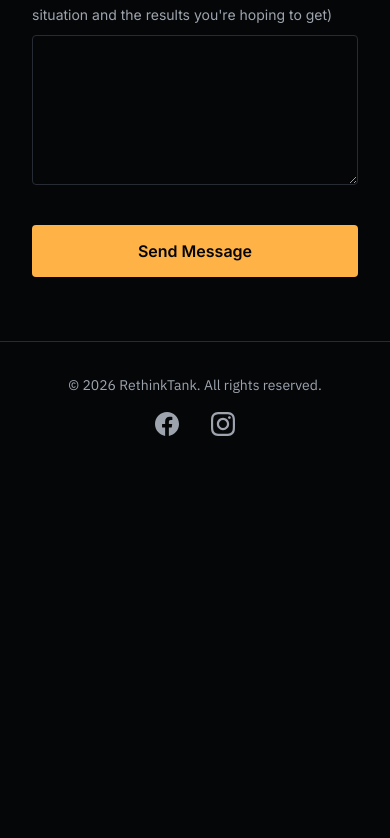
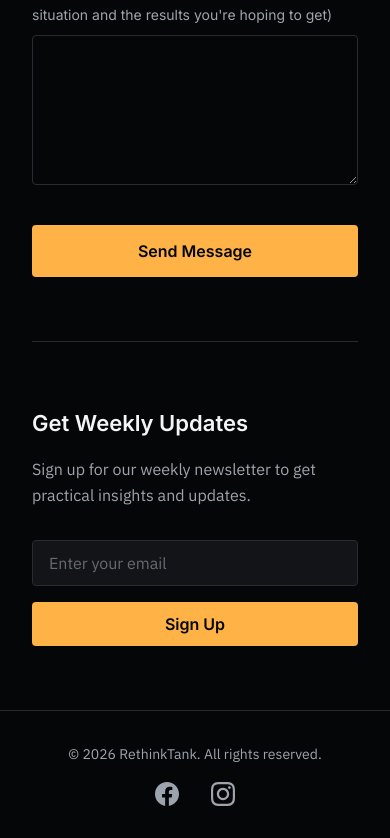
Before and after one commit to MadZen007/therethinktank-org, a Next.js app: page / in a window 390 px wide. Shown: the part 11056-11894 px from the top of the page. Before the commit the page ends 11524 px from the top, so only its background shows below. Built offline with nearby package versions, Linux system fonts and the light colour scheme.

Commit message:
Add newsletter signup form with email notifications

```diff
--- /dev/null
+++ b/app/api/newsletter/route.ts
@@ -0,0 +1,89 @@
+import { NextRequest, NextResponse } from 'next/server'
+import { Resend } from 'resend'
+
+const resend = new Resend(process.env.RESEND_API_KEY)
+
+export async function POST(request: NextRequest) {
+  try {
+    const body = await request.json()
+    const { email } = body
+
+    // Basic validation
+    if (!email) {
+      return NextResponse.json(
+        { error: 'Email is required' },
+        { status: 400 }
+      )
+    }
+
+    // Email validation
+    const emailRegex = /^[^\s@]+@[^\s@]+\.[^\s@]+$/
+    if (!emailRegex.test(email)) {
+      return NextResponse.json(
+        { error: 'Invalid email address' },
+        { status: 400 }
+      )
+    }
+
+    // Check if Resend API key is configured
+    if (!process.env.RESEND_API_KEY) {
+      console.error('RESEND_API_KEY is not configured')
+      return NextResponse.json(
+        { error: 'Email service is not configured' },
+        { status: 500 }
+      )
+    }
+
+    // Get recipient email from environment variable
+    const recipientEmail = process.env.CONTACT_EMAIL || 'madzenejk@gmail.com'
+    const fromEmail = process.env.RESEND_FROM_EMAIL || `onboarding@resend.dev`
+
+    // Send notification email to you about the new signup
+    const { data, error } = await resend.emails.send({
+      from: fromEmail,
+      to: [recipientEmail],
+      subject: `New Newsletter Signup: ${email}`,
+      html: `
+        <h2>New Newsletter Signup</h2>
+        <p><strong>Email:</strong> ${email}</p>
+        <p><strong>Signed up at:</strong> ${new Date().toLocaleString()}</p>
+        <hr>
+        <p><small>Add this email to your newsletter list to ensure they receive weekly updates.</small></p>
+      `,
+      text: `
+New Newsletter Signup
+
+Email: ${email}
+Signed up at: ${new Date().toLocaleString()}
+
+---
+Add this email to your newsletter list to ensure they receive weekly updates.
+      `,
+    })
+
+    if (error) {
+      console.error('Resend error:', error)
+      return NextResponse.json(
+        { error: 'Failed to process signup' },
+        { status: 500 }
+      )
+    }
+
+    console.log('Newsletter signup notification sent:', data)
+
+    // TODO: In the future, you could also add the email to Resend's Audience
+    // or a database here for automated newsletter sending
+
+    return NextResponse.json(
+      { message: 'Successfully signed up for newsletter' },
+      { status: 200 }
+    )
+  } catch (error) {
+    console.error('Error processing newsletter signup:', error)
+    const errorMessage = error instanceof Error ? error.message : 'Unknown error'
+    return NextResponse.json(
+      { error: 'Internal server error', details: errorMessage },
+      { status: 500 }
+    )
+  }
+}
--- a/app/components/ContactForm.tsx
+++ b/app/components/ContactForm.tsx
@@ -8,8 +8,11 @@ export default function ContactForm() {
     email: '',
     message: '',
   })
+  const [newsletterEmail, setNewsletterEmail] = useState('')
   const [status, setStatus] = useState<'idle' | 'loading' | 'success' | 'error'>('idle')
   const [statusMessage, setStatusMessage] = useState('')
+  const [newsletterStatus, setNewsletterStatus] = useState<'idle' | 'loading' | 'success' | 'error'>('idle')
+  const [newsletterMessage, setNewsletterMessage] = useState('')
 
   const handleChange = (e: React.ChangeEvent<HTMLInputElement | HTMLTextAreaElement>) => {
     const { name, value } = e.target
@@ -48,6 +51,7 @@ export default function ContactForm() {
   }
 
   return (
+    <>
     <form className="contact-form" onSubmit={handleSubmit}>
       {statusMessage && (
         <div className={`form-message ${status}`}>
@@ -100,5 +104,67 @@ export default function ContactForm() {
         {status === 'loading' ? 'Sending...' : 'Send Message'}
       </button>
     </form>
+
+    {/* Newsletter Signup Section */}
+    <div className="newsletter-signup">
+      <h3>Get Weekly Updates</h3>
+      <p>Sign up for our weekly newsletter to get practical insights and updates.</p>
+      <form
+        className="newsletter-form"
+        onSubmit={async (e) => {
+          e.preventDefault()
+          setNewsletterStatus('loading')
+          setNewsletterMessage('')
+
+          try {
+            const response = await fetch('/api/newsletter', {
+              method: 'POST',
+              headers: {
+                'Content-Type': 'application/json',
+              },
+              body: JSON.stringify({ email: newsletterEmail }),
+            })
+
+            if (response.ok) {
+              setNewsletterStatus('success')
+              setNewsletterMessage('Thanks! You\'re signed up for the newsletter.')
+              setNewsletterEmail('')
+            } else {
+              const data = await response.json()
+              setNewsletterStatus('error')
+              setNewsletterMessage(data.error || 'Something went wrong. Please try again.')
+            }
+          } catch (error) {
+            setNewsletterStatus('error')
+            setNewsletterMessage('Something went wrong. Please try again.')
+          }
+        }}
+      >
+        {newsletterMessage && (
+          <div className={`form-message ${newsletterStatus}`}>
+            {newsletterMessage}
+          </div>
+        )}
+        <div className="newsletter-input-group">
+          <input
+            type="email"
+            placeholder="Enter your email"
+            value={newsletterEmail}
+            onChange={(e) => setNewsletterEmail(e.target.value)}
+            required
+            disabled={newsletterStatus === 'loading'}
+            className="newsletter-input"
+          />
+          <button
+            type="submit"
+            className="btn btn-primary"
+            disabled={newsletterStatus === 'loading'}
+          >
+            {newsletterStatus === 'loading' ? 'Signing up...' : 'Sign Up'}
+          </button>
+        </div>
+      </form>
+    </div>
+  </>
   )
 }
--- a/app/globals.css
+++ b/app/globals.css
@@ -547,6 +547,80 @@ a:hover {
   box-shadow: none;
 }
 
+/* Newsletter Signup Section */
+.newsletter-signup {
+  margin-top: var(--spacing-lg);
+  padding-top: var(--spacing-lg);
+  border-top: 1px solid var(--border-color);
+}
+
+.newsletter-signup h3 {
+  font-family: var(--font-inter), system-ui, -apple-system, sans-serif;
+  font-size: 22px;
+  font-weight: 600;
+  color: var(--text-primary);
+  margin-bottom: var(--spacing-sm);
+}
+
+.newsletter-signup p {
+  color: var(--text-muted);
+  margin-bottom: var(--spacing-md);
+  font-size: 16px;
+}
+
+.newsletter-form {
+  margin-top: var(--spacing-md);
+}
+
+.newsletter-input-group {
+  display: flex;
+  gap: var(--spacing-sm);
+  flex-wrap: wrap;
+}
+
+.newsletter-input {
+  flex: 1;
+  min-width: 200px;
+  padding: 0.75rem 1rem;
+  background-color: var(--bg-secondary);
+  color: var(--text-primary);
+  border: 1px solid var(--border-color);
+  border-radius: 4px;
+  font-size: 16px;
+  font-family: var(--font-ibm-plex), 'Segoe UI', system-ui, -apple-system, sans-serif;
+  transition: border-color 0.3s ease;
+}
+
+.newsletter-input:focus {
+  outline: none;
+  border-color: var(--accent-primary);
+  box-shadow: 0 0 0 3px rgba(255, 179, 71, 0.1);
+}
+
+.newsletter-input::placeholder {
+  color: var(--text-muted);
+  opacity: 0.6;
+}
+
+.newsletter-input:disabled {
+  opacity: 0.6;
+  cursor: not-allowed;
+}
+
+.newsletter-form .btn {
+  white-space: nowrap;
+}
+
+@media (max-width: 640px) {
+  .newsletter-input-group {
+    flex-direction: column;
+  }
+
+  .newsletter-form .btn {
+    width: 100%;
+  }
+}
+
 /* Section Headings */
 .section-heading {
   text-align: center;
```
